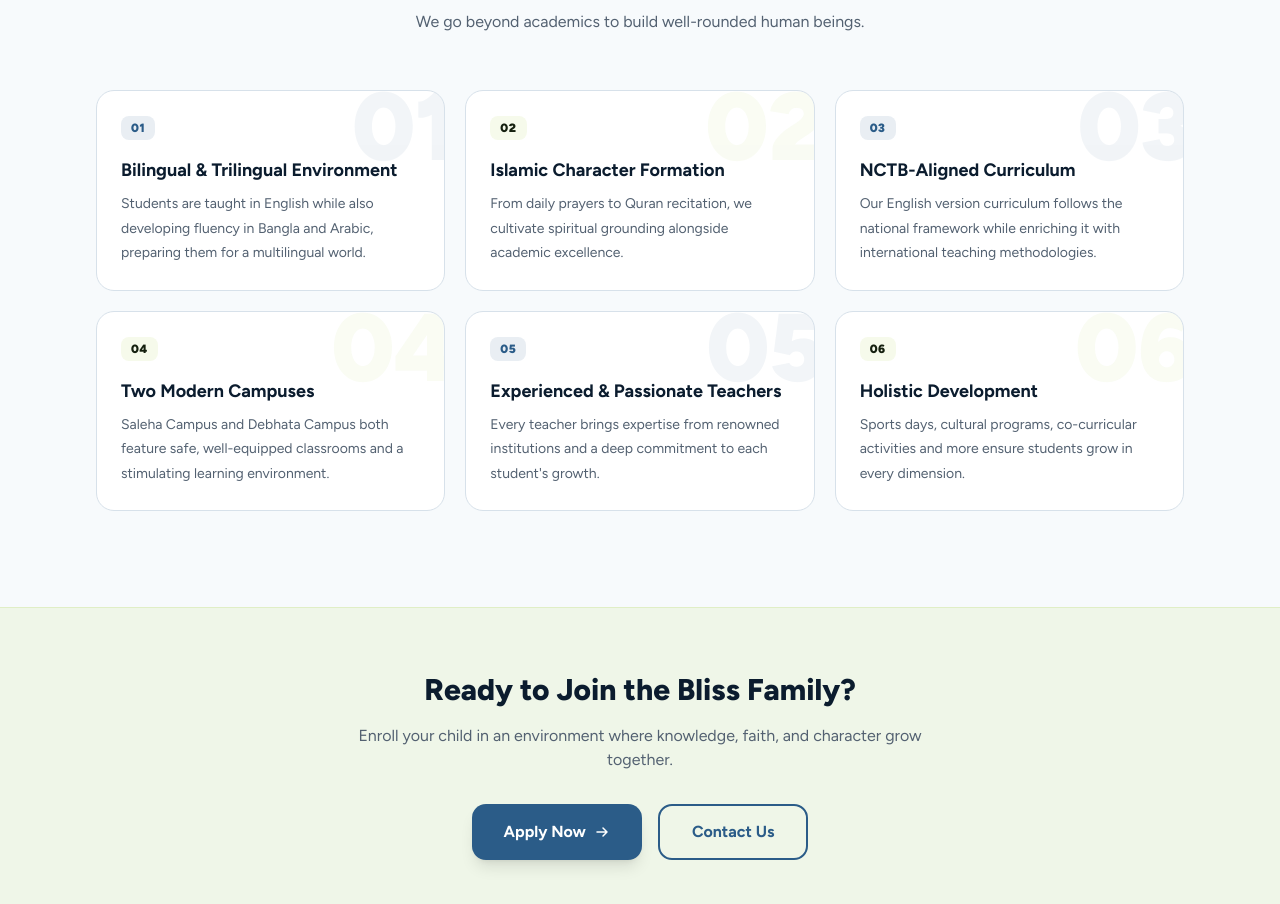
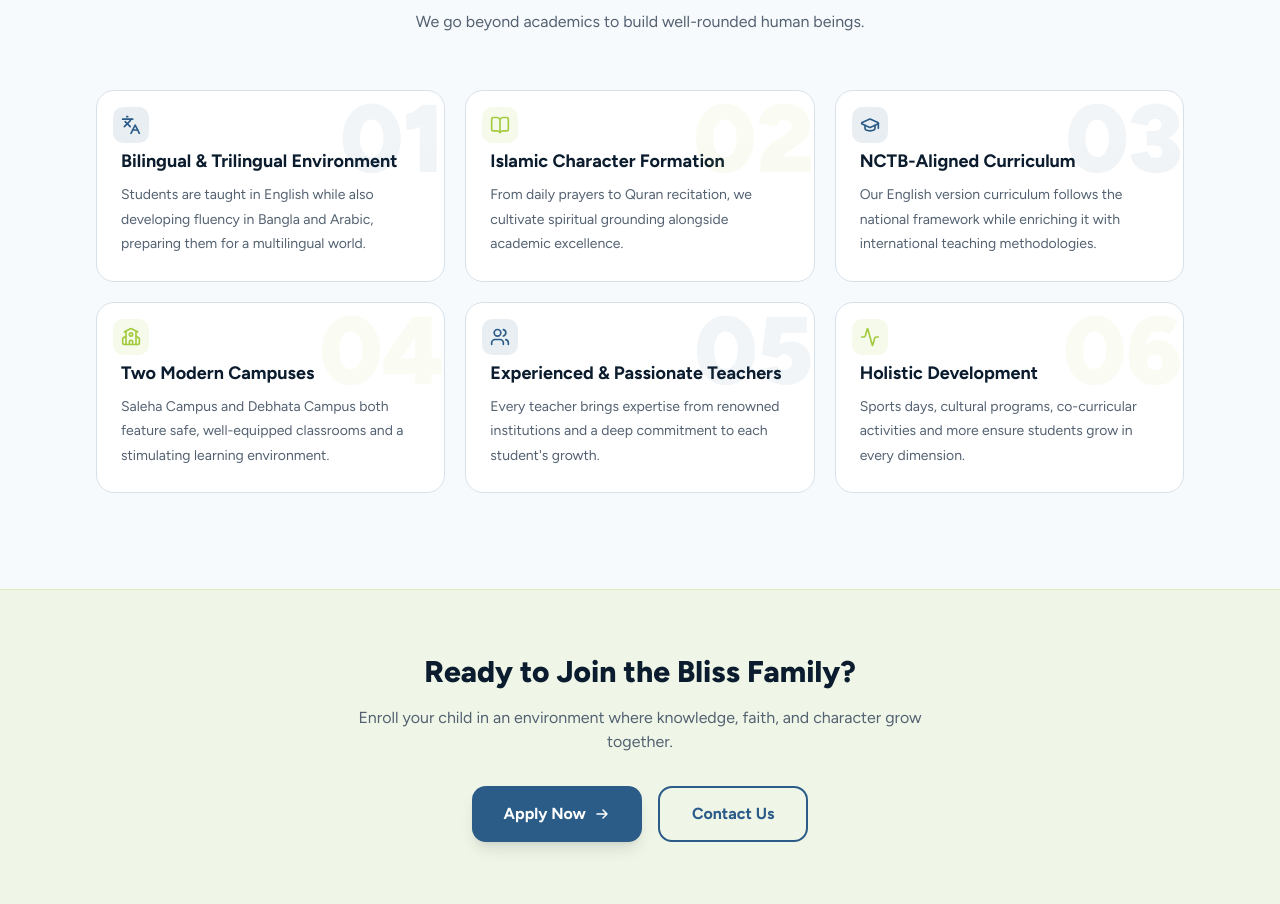
Before and after one commit to Mysterio-O/bliss-international, a Next.js app: page /about in a window 1280 px wide. Shown: the part 4174-5078 px from the top of the page. Built offline with nearby package versions, Linux system fonts and the light colour scheme.

Commit message:
update small UI design

```diff
--- a/src/app/components/about/strip/WhyChooseSection.tsx
+++ b/src/app/components/about/strip/WhyChooseSection.tsx
@@ -2,6 +2,15 @@
 
 import { cn } from "@/lib/utils";
 import type { Language, LanguageProps } from "../../../types/about/types";
+import {
+  Languages,
+  BookOpen,
+  GraduationCap,
+  School,
+  Users,
+  Activity,
+} from "lucide-react";
+
 
 type AccentColor = "primary" | "secondary";
 
@@ -10,6 +19,7 @@ interface Reason {
   title: string;
   desc: string;
   accent: AccentColor;
+  icon: React.ElementType;
 }
 
 interface WhyChooseContent {
@@ -30,36 +40,42 @@ const content: Record<Language, WhyChooseContent> = {
         title: "Bilingual & Trilingual Environment",
         desc: "Students are taught in English while also developing fluency in Bangla and Arabic, preparing them for a multilingual world.",
         accent: "primary",
+        icon: Languages,
       },
       {
         num: "02",
         title: "Islamic Character Formation",
         desc: "From daily prayers to Quran recitation, we cultivate spiritual grounding alongside academic excellence.",
         accent: "secondary",
+        icon: BookOpen,
       },
       {
         num: "03",
         title: "NCTB-Aligned Curriculum",
         desc: "Our English version curriculum follows the national framework while enriching it with international teaching methodologies.",
         accent: "primary",
+        icon: GraduationCap,
       },
       {
         num: "04",
         title: "Two Modern Campuses",
         desc: "Saleha Campus and Debhata Campus both feature safe, well-equipped classrooms and a stimulating learning environment.",
         accent: "secondary",
+        icon: School,
       },
       {
         num: "05",
         title: "Experienced & Passionate Teachers",
         desc: "Every teacher brings expertise from renowned institutions and a deep commitment to each student's growth.",
         accent: "primary",
+        icon: Users,
       },
       {
         num: "06",
         title: "Holistic Development",
         desc: "Sports days, cultural programs, co-curricular activities and more ensure students grow in every dimension.",
         accent: "secondary",
+        icon: Activity,
       },
     ],
   },
@@ -73,36 +89,42 @@ const content: Record<Language, WhyChooseContent> = {
         title: "দ্বিভাষিক ও ত্রিভাষিক পরিবেশ",
         desc: "শিক্ষার্থীদের ইংরেজিতে শেখানো হয়, পাশাপাশি বাংলা ও আরবিতে দক্ষতা তৈরি করা হয়।",
         accent: "primary",
+        icon: Languages,
       },
       {
         num: "০২",
         title: "ইসলামী চরিত্র গঠন",
         desc: "দৈনিক নামাজ থেকে কোরআন তিলাওয়াত পর্যন্ত, আমরা একাডেমিক শ্রেষ্ঠত্বের পাশাপাশি আধ্যাত্মিক ভিত্তি গড়ি।",
         accent: "secondary",
+        icon: BookOpen,
       },
       {
         num: "০৩",
         title: "NCTB-অনুগত পাঠ্যক্রম",
         desc: "আমাদের ইংলিশ ভার্সন পাঠ্যক্রম জাতীয় কাঠামো অনুসরণ করে এবং আন্তর্জাতিক শিক্ষণ পদ্ধতিতে সমৃদ্ধ।",
         accent: "primary",
+        icon: GraduationCap,
       },
       {
         num: "০৪",
         title: "দুটি আধুনিক ক্যাম্পাস",
         desc: "সালেহা ক্যাম্পাস ও দেবহাটা ক্যাম্পাস উভয়েই নিরাপদ, সুসজ্জিত শ্রেণিকক্ষ ও উদ্দীপনামূলক পরিবেশ সহ।",
         accent: "secondary",
+        icon: School,
       },
       {
         num: "০৫",
         title: "অভিজ্ঞ ও উৎসাহী শিক্ষকমণ্ডলী",
         desc: "প্রতিটি শিক্ষক বিখ্যাত প্রতিষ্ঠান থেকে দক্ষতা এবং প্রতিটি শিক্ষার্থীর বিকাশে গভীর প্রতিশ্রুতি নিয়ে আসেন।",
         accent: "primary",
+        icon: Users,
       },
       {
         num: "০৬",
         title: "সামগ্রিক বিকাশ",
         desc: "ক্রীড়া দিবস, সাংস্কৃতিক কার্যক্রম, সহ-পাঠ্যক্রমিক কার্যকলাপ শিক্ষার্থীদের সর্বদিক থেকে বিকশিত করে।",
         accent: "secondary",
+        icon: Activity,
       },
     ],
   },
@@ -116,36 +138,42 @@ const content: Record<Language, WhyChooseContent> = {
         title: "بيئة ثنائية وثلاثية اللغة",
         desc: "يتعلم الطلاب باللغة الإنجليزية مع تطوير الطلاقة في البنغالية والعربية.",
         accent: "primary",
+        icon: Languages,
       },
       {
         num: "٠٢",
         title: "تشكيل الشخصية الإسلامية",
         desc: "من الصلوات اليومية إلى تلاوة القرآن، نبني الأسس الروحية جنبًا إلى جنب مع التميز الأكاديمي.",
         accent: "secondary",
+        icon: BookOpen,
       },
       {
         num: "٠٣",
         title: "مناهج متوافقة مع NCTB",
         desc: "يتبع منهجنا الإطار الوطني ويُثريه بالمنهجيات التعليمية الدولية.",
         accent: "primary",
+        icon: GraduationCap,
       },
       {
         num: "٠٤",
         title: "حرمان جامعيان حديثان",
         desc: "يتميز كل من حرم سالها وحرم ديبهاتا بفصول دراسية آمنة ومجهزة جيدًا.",
         accent: "secondary",
+        icon: School,
       },
       {
         num: "٠٥",
         title: "معلمون متمرسون ومتحمسون",
         desc: "يجلب كل معلم خبرات من مؤسسات مرموقة والتزامًا عميقًا بنمو كل طالب.",
         accent: "primary",
+        icon: Users,
       },
       {
         num: "٠٦",
         title: "التطوير الشامل",
         desc: "أيام الرياضة والبرامج الثقافية والأنشطة المصاحبة تضمن نمو الطلاب في كل الأبعاد.",
         accent: "secondary",
+        icon: Activity,
       },
     ],
   },
@@ -192,7 +220,7 @@ export default function WhyChooseSection({ language }: LanguageProps) {
               {/* Big number watermark */}
               <div
                 className={cn(
-                  "absolute -top-3 -right-3 text-8xl font-black opacity-[0.06] select-none pointer-events-none transition-opacity group-hover:opacity-[0.1]",
+                  "absolute -top-0 -right-0 text-8xl font-black opacity-[0.06] select-none pointer-events-none transition-opacity group-hover:opacity-[0.1]",
                   reason.accent === "primary" ? "text-[var(--primary)]" : "text-[var(--secondary)]"
                 )}
                 aria-hidden="true"
@@ -200,21 +228,21 @@ export default function WhyChooseSection({ language }: LanguageProps) {
                 {reason.num}
               </div>
 
-              {/* Number badge */}
-              <span
+              {/* Top-right icon */}
+              <div
                 className={cn(
-                  "inline-block text-xs font-black px-2.5 py-1 rounded-md mb-4 tracking-wider",
+                  "absolute top-4 left-4 p-2 rounded-lg",
                   reason.accent === "primary"
                     ? "bg-[var(--primary)]/10 text-[var(--primary)]"
-                    : "bg-[var(--secondary)]/10 text-[var(--secondary-foreground)]"
+                    : "bg-[var(--secondary)]/10 text-[var(--secondary)]"
                 )}
               >
-                {reason.num}
-              </span>
+                <reason.icon className="w-5 h-5" />
+              </div>
 
               <h3
                 className={cn(
-                  "font-bold text-[var(--foreground)] text-base md:text-lg mb-2",
+                  "font-bold text-[var(--foreground)] text-base md:text-lg mb-2 mt-8",
                   isAr ? "text-right leading-relaxed" : ""
                 )}
                 dir={isAr ? "rtl" : "ltr"}
```
